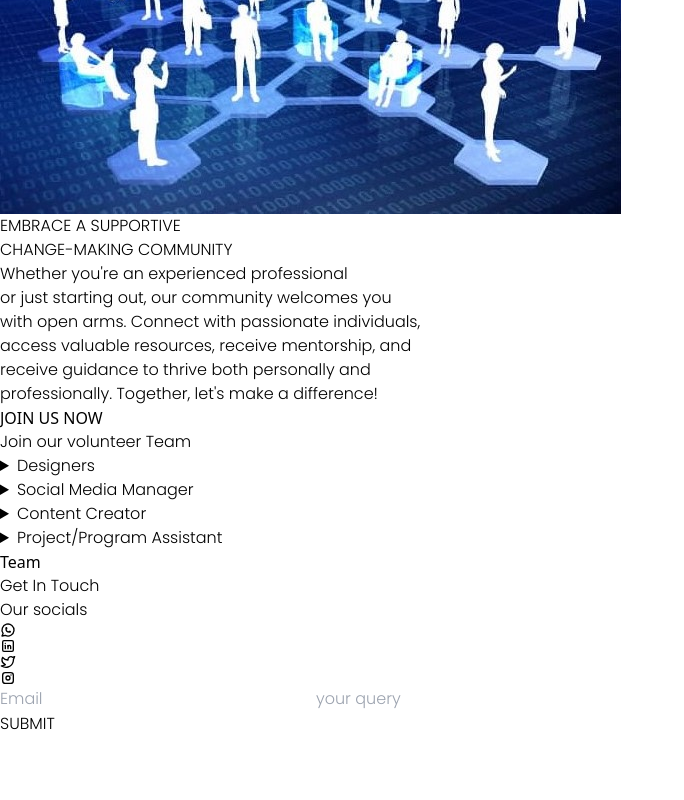
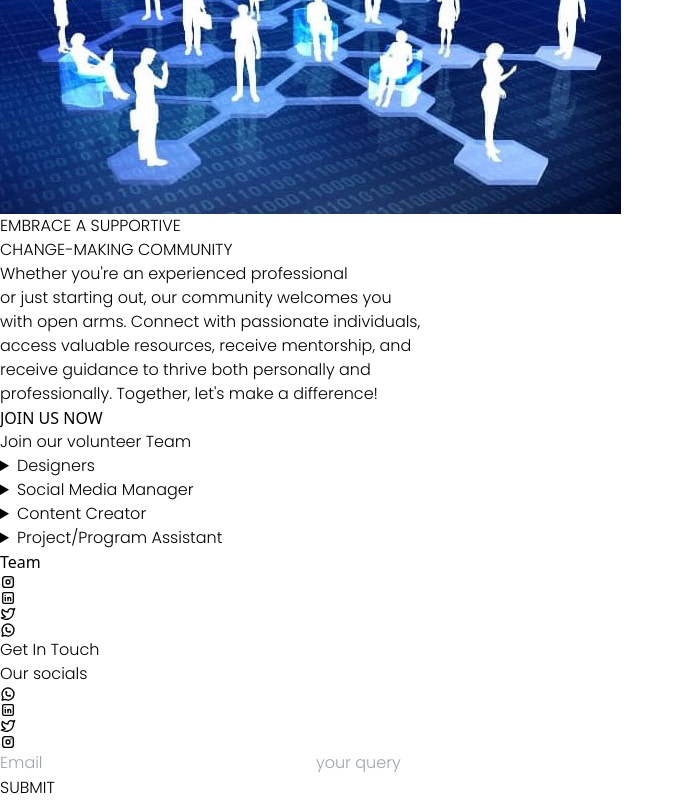
Before and after one commit to Joel0007tech/ALTRUIST, a React (Vite) app: page /careers in a window 1280 px wide. Shown: the part 1410-2210 px from the top of the page, without its empty margins (0-684 px from the left). Before the commit the page ends 2146 px from the top, so only its background shows below. Built offline with nearby package versions, Linux system fonts and the light colour scheme.

Commit message:
update to altruist

```diff
--- a/src/components/Team.jsx
+++ b/src/components/Team.jsx
@@ -1,8 +1,31 @@
 import React from 'react'
+import { teamName, teamPost } from '../constants'
+import {
+    TbBrandWhatsapp,
+    TbBrandLinkedin,
+    TbBrandTwitter,
+    TbBrandInstagram,
+  } from "react-icons/tb";
 
 const Team = () => {
   return (
-    <div>Team</div>
+    <div>
+        <div>
+          <h3 className='text-blue-700 font-bold text-2xl text-center'>Team</h3>
+          <div className='flex justify-center'>
+           <div className='flex flex-col'>
+            <h3></h3>
+            <p></p>
+            <div className='flex'>
+            <TbBrandInstagram/>
+            <TbBrandLinkedin/>
+            <TbBrandTwitter/>
+            <TbBrandWhatsapp/>
+            </div>
+           </div>
+          </div>
+        </div>
+    </div>
   )
 }
 
```
